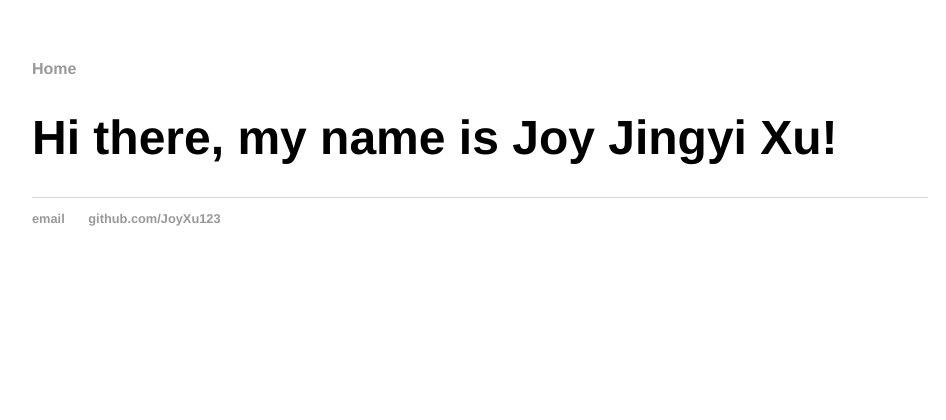
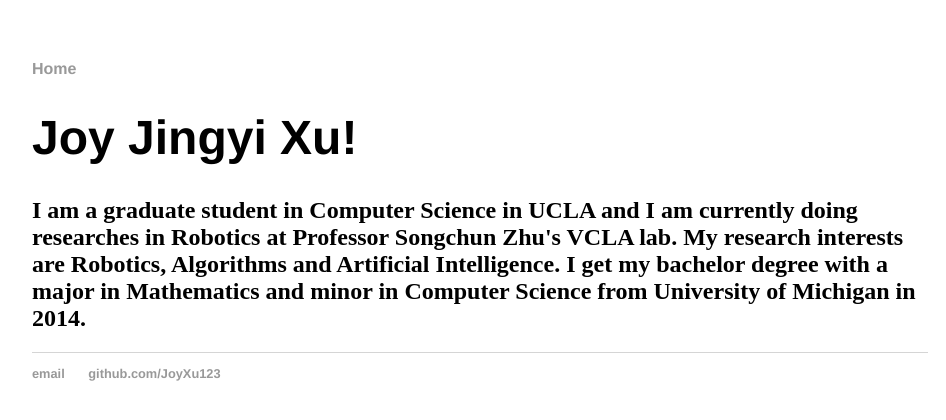
Before and after one commit to JoyXu123/JoyXu123.github.io, a Jekyll site: the page index.html, which Jekyll copies as it is, in a window 1280 px wide. Shown: the top 420 px of the page, without its empty margins (160-1106 px from the left). Built offline with Jekyll 4.4.1, drawn with Linux system fonts in a browser that asks for light colours.

Commit message:
Update index.html

```diff
--- a/index.html
+++ b/index.html
@@ -13,7 +13,9 @@
 		</nav>
 		<div class="container">
     		<div class="blurb">
-        		<h1>Hi there, my name is Joy Jingyi Xu!</h1>
+        		<h1>Joy Jingyi Xu!</h1>
+			<h2>I am a graduate student in Computer Science in UCLA and I am currently doing researches in Robotics at Professor Songchun Zhu's VCLA lab.
+				My research interests are Robotics, Algorithms and Artificial Intelligence. I get my bachelor degree with a major in Mathematics and minor in Computer Science from University of Michigan in 2014.</h2>
 
     		</div><!-- /.blurb -->
 		</div><!-- /.container -->
```
